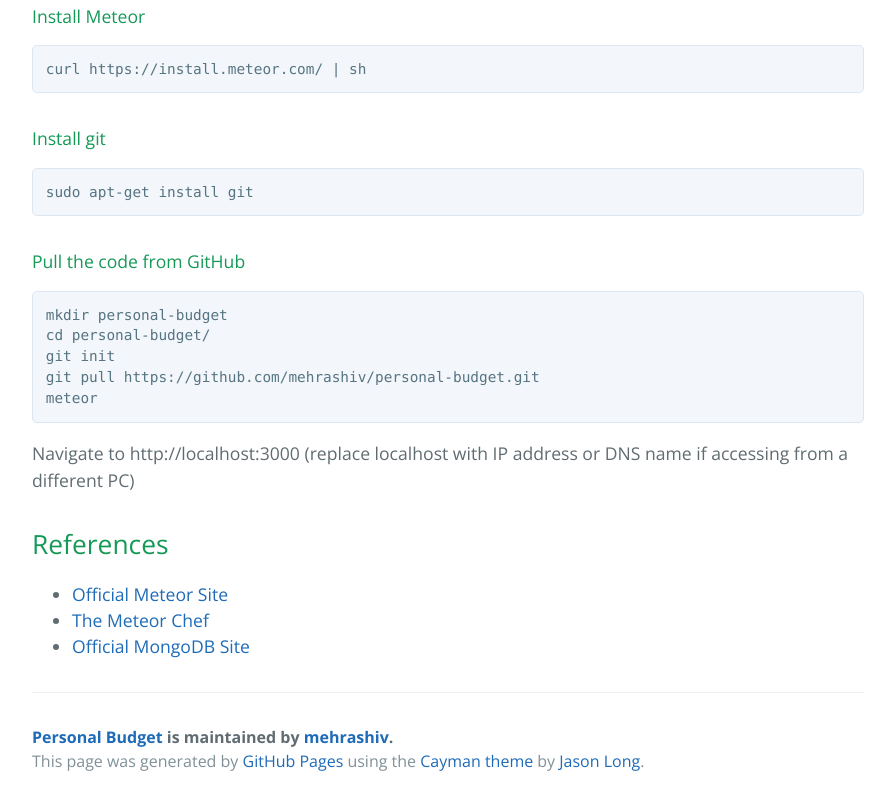
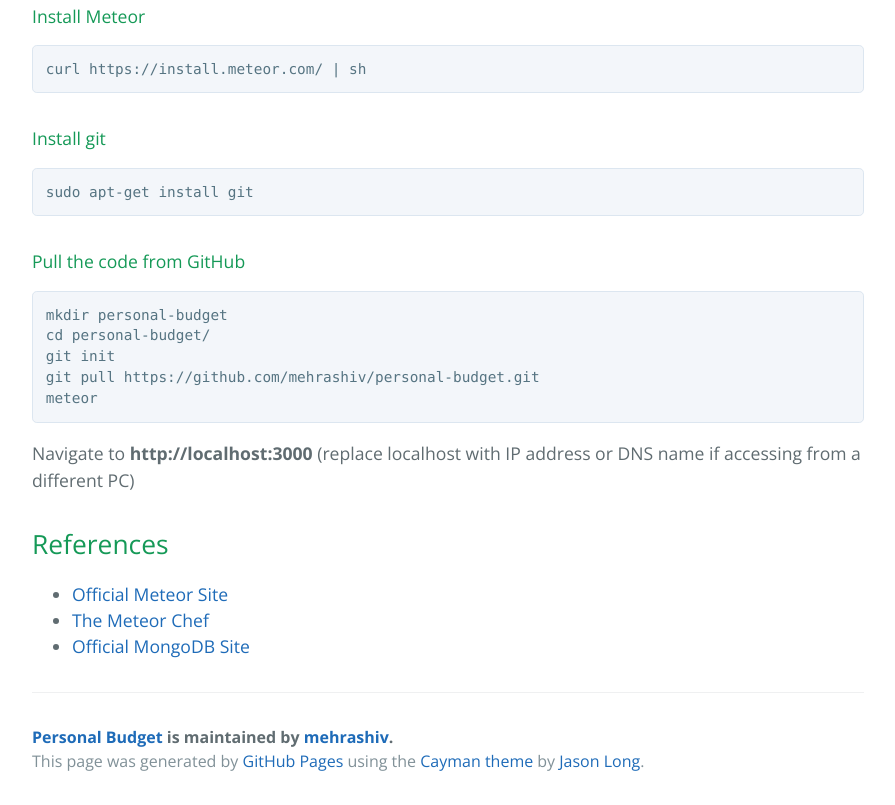
Before and after one commit to mehrashiv/personal-budget, a plain HTML site: page index.html in a window 1280 px wide. Shown: the part 1311-2116 px from the top of the page, without its empty margins (192-1087 px from the left). Drawn offline with nearby package versions, Linux system fonts and the light colour scheme.

```diff
--- a/index.html
+++ b/index.html
@@ -79,7 +79,7 @@ git pull https://github.com/mehrashiv/personal-budget.git
 meteor
 </code></pre>
 
-<p>Navigate to http://localhost:3000 (replace localhost with IP address or DNS name if accessing from a different PC)</p>
+<p>Navigate to <strong>http://localhost:3000</strong> (replace localhost with IP address or DNS name if accessing from a different PC)</p>
 
 <h2>
 <a id="references" class="anchor" href="#references" aria-hidden="true"><span aria-hidden="true" class="octicon octicon-link"></span></a>References</h2>
```
Also changed, not shown: params.json (+1 -1 lines).
